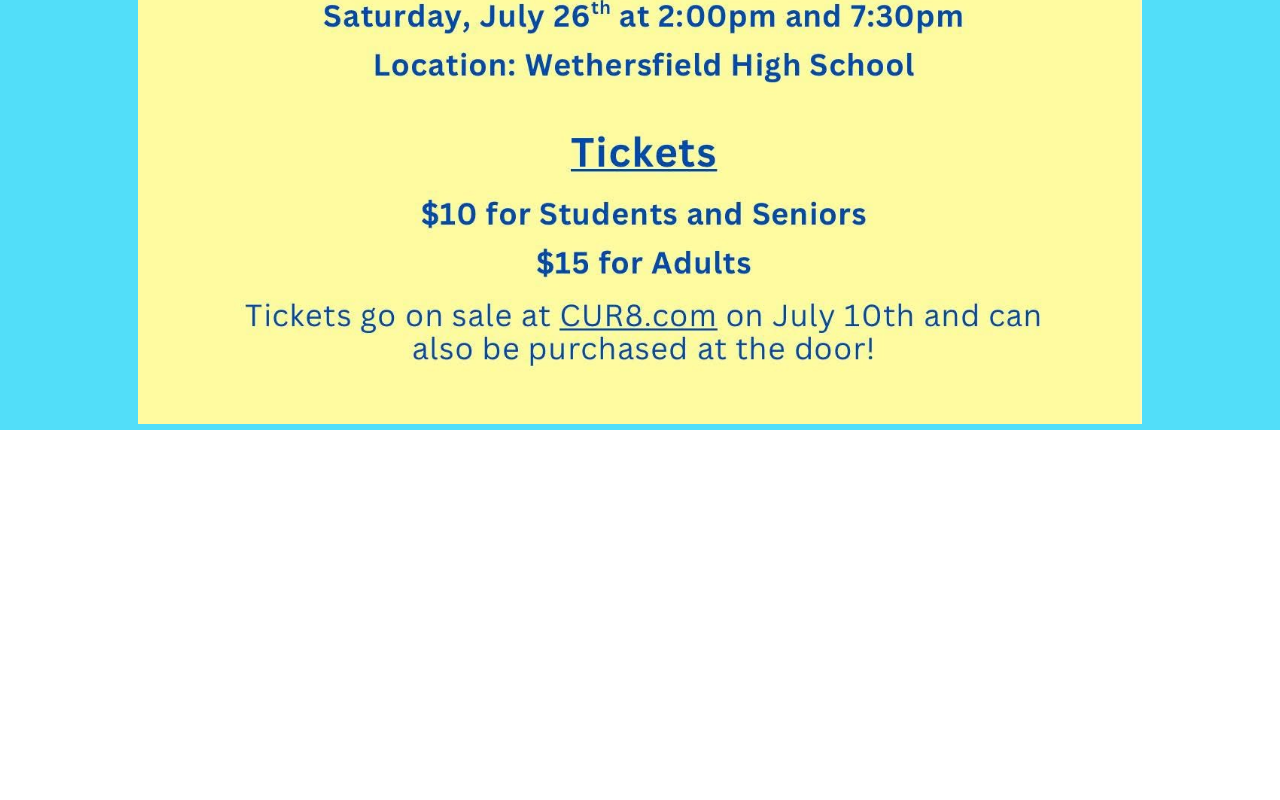
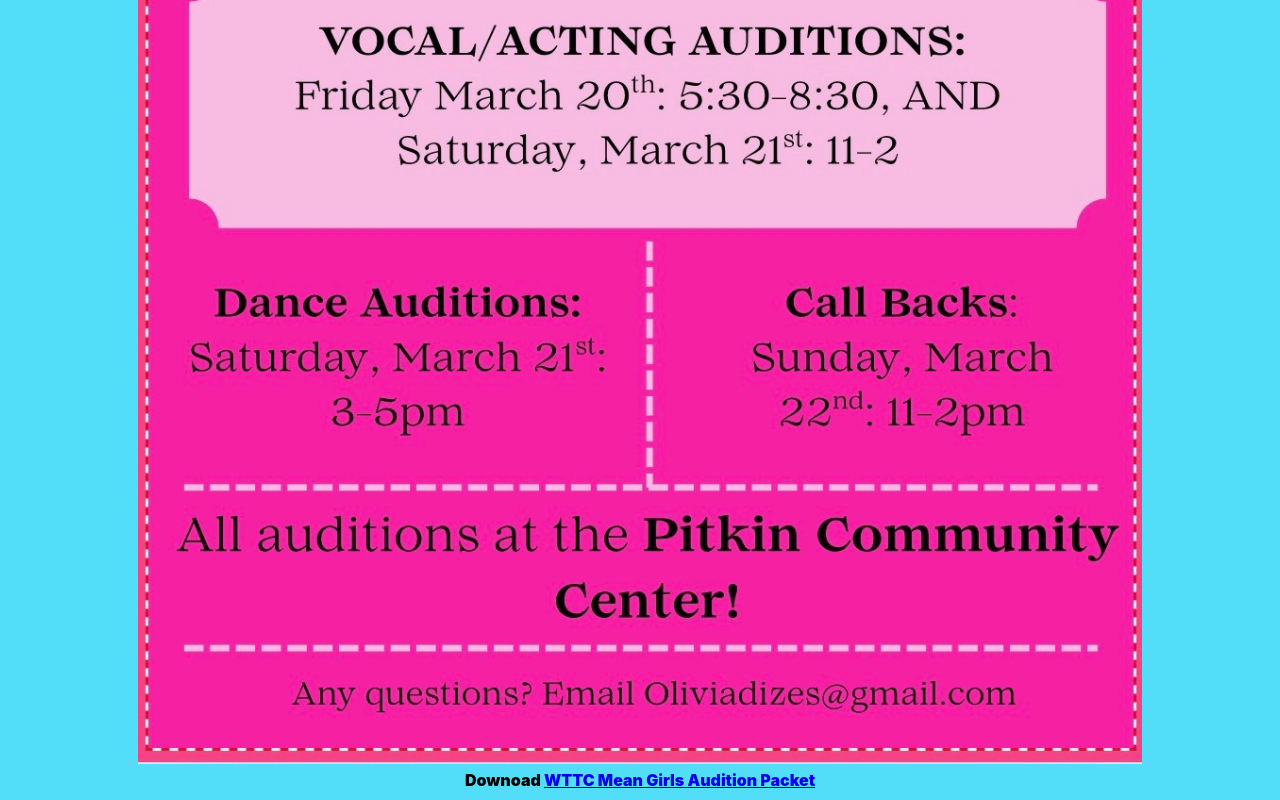
Before and after one commit to plangdon/amplify-wttc, a React (Create React App) app: page / in a window 1280 px wide. Shown: the part 619-1419 px from the top of the page. Before the commit the page ends 1049 px from the top, so only its background shows below. Built offline with nearby package versions, Linux system fonts and the light colour scheme.

Commit message:
mean girls

```diff
--- a/src/App.js
+++ b/src/App.js
@@ -11,7 +11,11 @@ function App() {
 
 
           <div>
-            <img src={process.env.PUBLIC_URL + "/sound.jpg"} width={"80%"}/>
+            <img src={process.env.PUBLIC_URL + "/IMG_1839.JPEG"} width={"80%"}/>
+          </div>
+
+          <div style={{fontSize: 16, fontWeight: 900, marginBottom: 10}}>
+            Downoad <a href='{process.env.PUBLIC_URL + "/WTTC_Mean_Girls_Audition_Packet.pdf"}'>WTTC Mean Girls Audition Packet</a>
           </div>
 
         </div>
```
Also changed, not shown: public/IMG_1839.JPEG (added), 1 other file (tests, documents, lock files or other folders).
